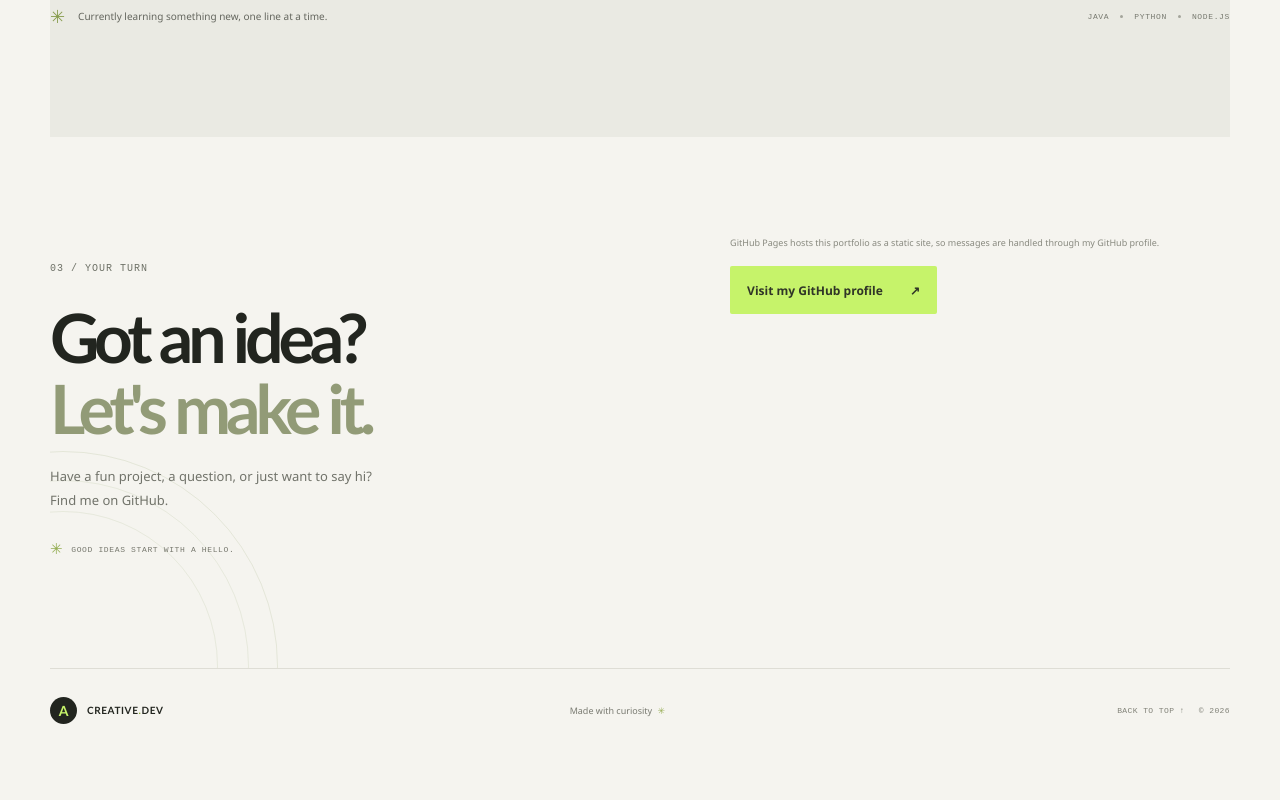
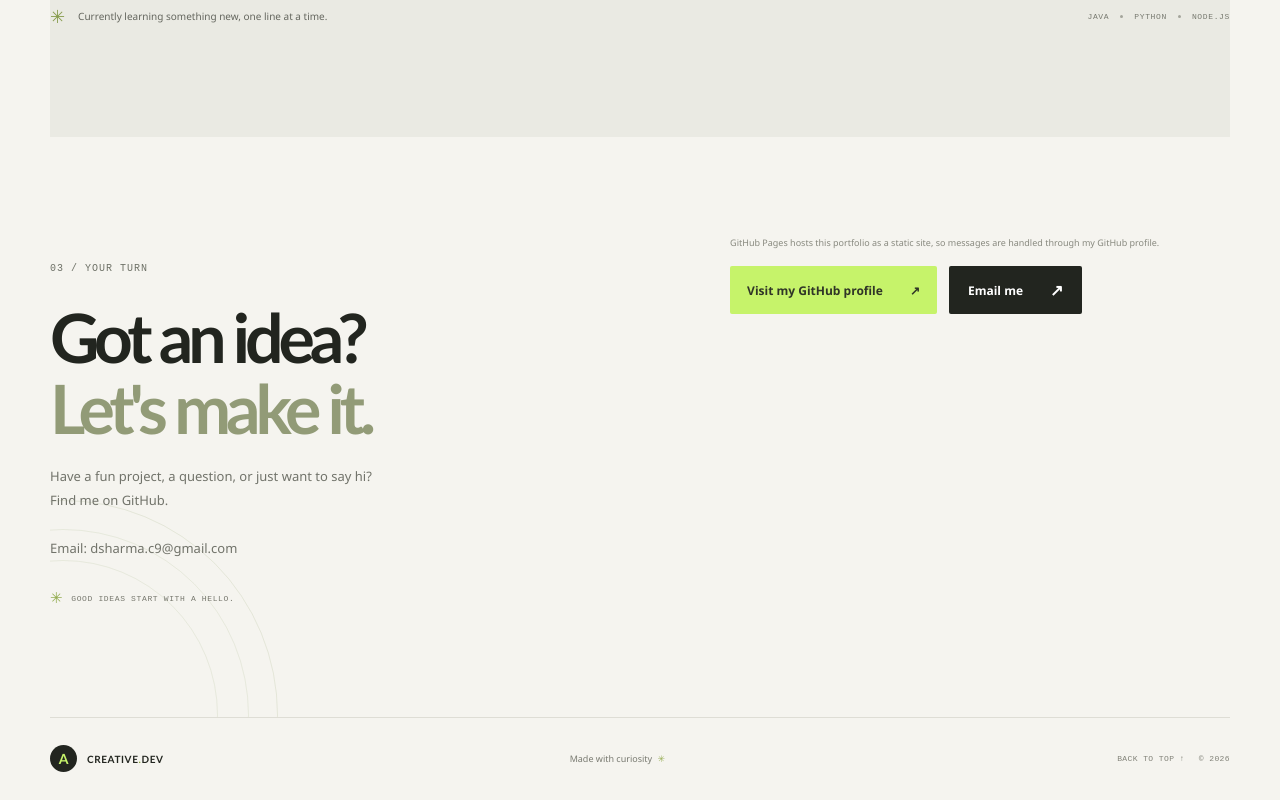
Before and after one commit to dsharmalang/dsharmalang, a website: page Public/index.html in a window 1280 px wide. Shown: the part 1972-2772 px from the top of the page. Before the commit the page ends 2723 px from the top, so only its background shows below. Drawn offline with Linux system fonts and the light colour scheme.

Commit message:
Add contact email to portfolio and details page for easy contact via mailto links

```diff
--- a/Public/index.html
+++ b/Public/index.html
@@ -185,13 +185,19 @@
             <p class="eyebrow">03 / YOUR TURN</p>
             <h2>Got an idea?<br /><span>Let's make it.</span></h2>
             <p>Have a fun project, a question, or just want to say hi? Find me on GitHub.</p>
+            <p class="contact-email">Email: <a href="mailto:dsharma.c9@gmail.com">dsharma.c9@gmail.com</a></p>
             <div class="contact-note"><span>✳</span> GOOD IDEAS START WITH A HELLO.</div>
           </div>
           <div class="contact-form">
             <p class="privacy-note">GitHub Pages hosts this portfolio as a static site, so messages are handled through my GitHub profile.</p>
+            <div style="display: flex; flex-wrap: wrap; gap: 0.75rem;">
               <a class="button button-lime" href="https://github.com/dsharmalang" target="_blank" rel="noopener noreferrer">
                 Visit my GitHub profile <span>↗</span>
               </a>
+              <a class="button button-dark" href="mailto:dsharma.c9@gmail.com">
+                Email me <span>↗</span>
+              </a>
+            </div>
           </div>
         </section>
       </main>
```
Also changed, not shown: Public/about-details.html (+4 -1 lines). Lines whose indentation alone changed are shown as unchanged.
